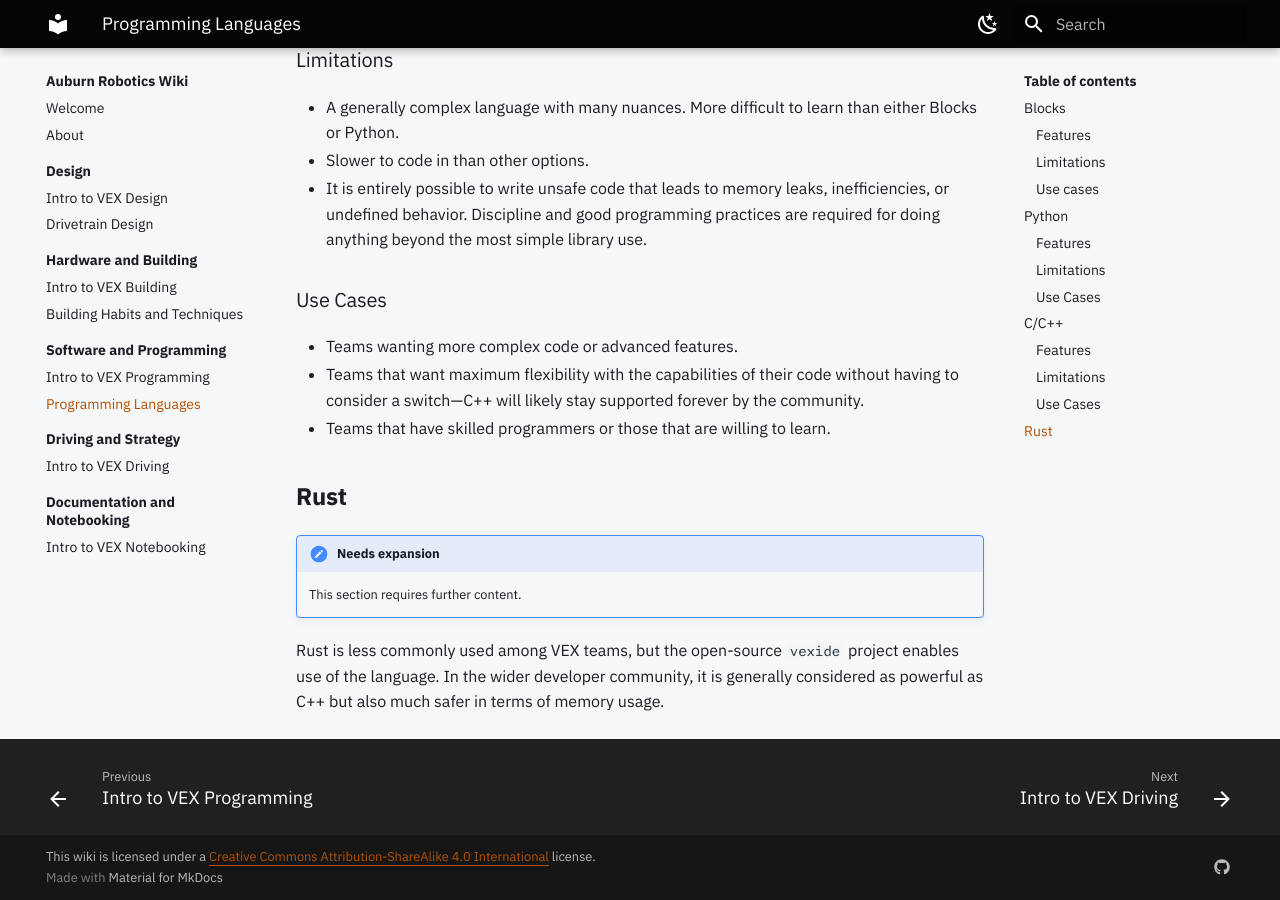
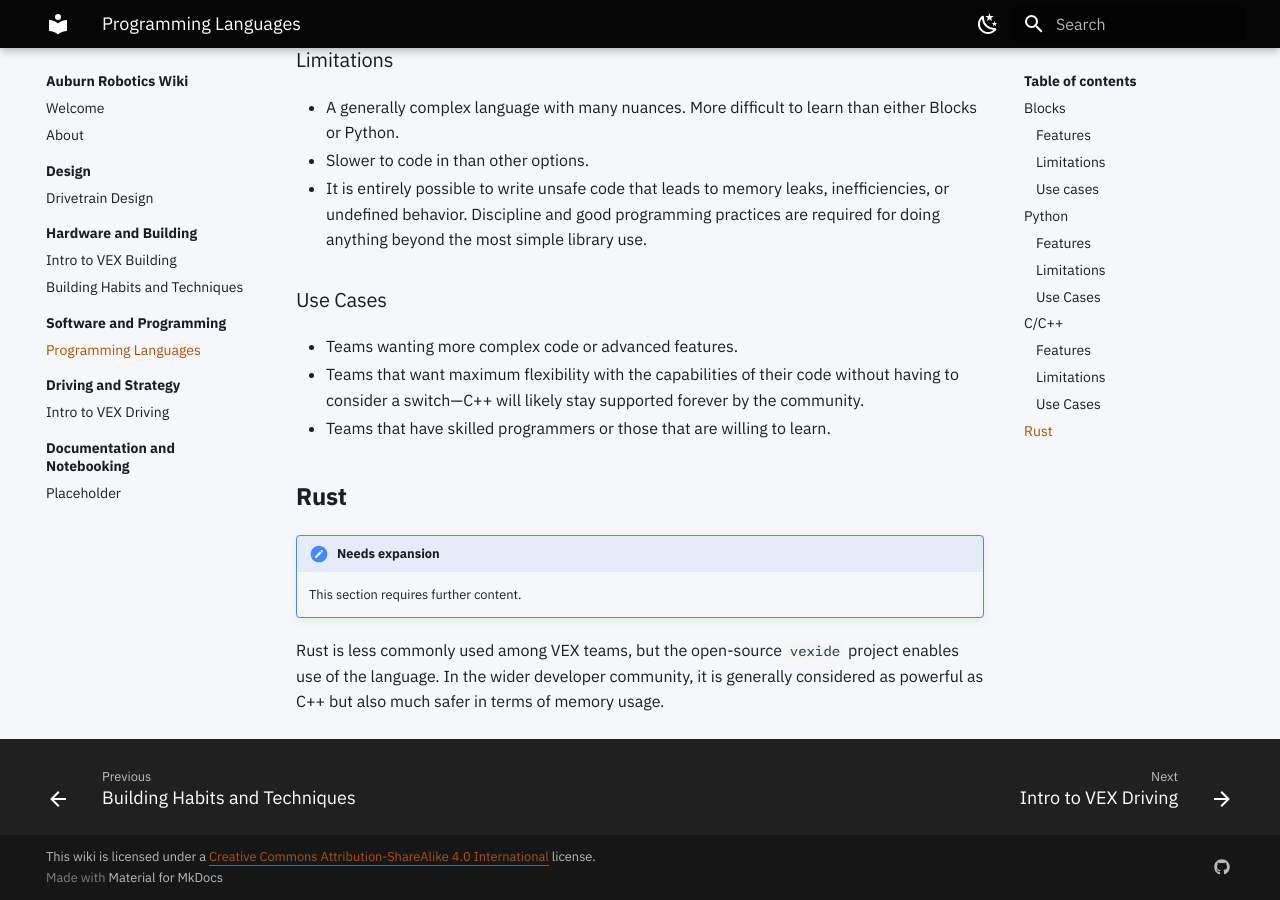
Before and after one commit to undonepotato/auburn-robotics-wiki, an MkDocs documentation site: the page built from docs/programming/programming-languages.md, in a window 1280 px wide and 900 px high, scrolled down 3148 px. Built offline with MkDocs 1.6.1 and Material for MkDocs 9.7.7, drawn with Linux system fonts in a browser that asks for light colours.

Commit message:
chore(meta): :fire: Remove most placeholder entries
Retain the notebooking one just to keep the category there

```diff
--- a/mkdocs.yml
+++ b/mkdocs.yml
@@ -7,18 +7,16 @@ nav:
   - Welcome: index.md
   - About: about.md
   - Design:
-      - Intro to VEX Design: design/intro-to-vex-design.md
       - Drivetrain Design: design/drivetrain-design.md
   - Hardware and Building:
       - Intro to VEX Building: building/intro-to-vex-building.md
       - Building Habits and Techniques: building/building-habits.md
   - Software and Programming:
-      - Intro to VEX Programming: programming/intro-to-vex-programming.md
       - Programming Languages: programming/programming-languages.md
   - Driving and Strategy:
       - Intro to VEX Driving: driving/intro-to-vex-driving.md
   - Documentation and Notebooking:
-      - Intro to VEX Notebooking: notebooking/intro-to-vex-notebooking.md
+      - Placeholder: placeholder-coming-soon.md
 
 theme:
   name: material
```
Also changed, not shown: docs/design/intro-to-vex-design.md (deleted, +0 -2 lines), docs/notebooking/intro-to-vex-notebooking.md (deleted, +0 -3 lines), docs/placeholder-coming-soon.md (added, +2 -0 lines), docs/programming/intro-to-vex-programming.md (deleted, +0 -3 lines).
